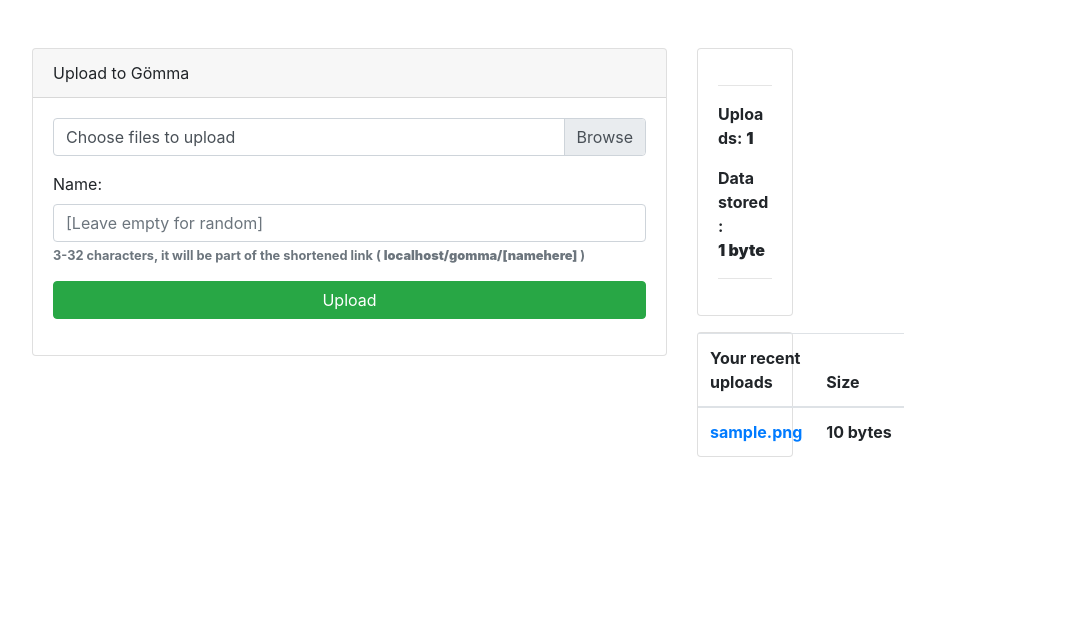
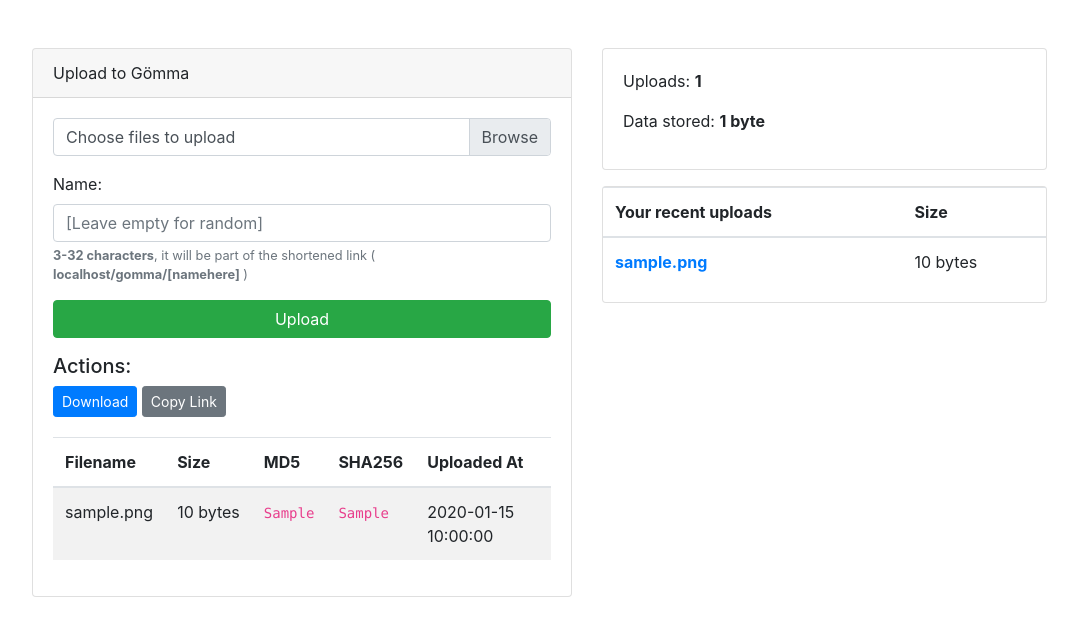
Before and after one commit to NotUnderi/gomma, a Django app: template gomma-web/gomma/templates/upload.html in a window 1280 px wide. Shown: the part 56-692 px from the top of the page, without its empty margins (53-1131 px from the left). Run offline with Django 5.2, Linux system fonts and the light colour scheme; tables that the repository leaves empty hold one stand-in row (values such as "Sample post"); the template is opened without the code that fills it: values that come from a table or form of the project are taken from there, most other values are stand-ins (such as "Sample title", 1, 10 or a date in 2020); parts of the project's set-up code (start-up, migrations or seed data) failed here and were passed over; some libraries are stand-ins or nearby versions.

Commit message:
Zip up multiple files. Slight adjustments to template

```diff
--- a/gomma-web/gomma/templates/upload.html
+++ b/gomma-web/gomma/templates/upload.html
@@ -1,5 +1,6 @@
 <!DOCTYPE html>
 <html>
+
 <head>
     <title>Gömma</title>
     <link rel="stylesheet" href="https://stackpath.bootstrapcdn.com/bootstrap/4.1.3/css/bootstrap.min.css" crossorigin="anonymous">
@@ -11,6 +12,7 @@
         }
     </style>
 </head>
+
 <body>
     <nav class="navbar navbar-expand-lg navbar-light bg-light">
         <a href="/" class="navbar-brand">Gömma</a>
@@ -22,7 +24,7 @@
     <div class="container mt-5">
 
         <div class="row">
-        <div class="col-7">
+            <div class="col-6">
                 <div class="card">
                     <div class="card-header">Upload to Gömma</div>
                     <div class="card-body">
@@ -36,7 +38,7 @@
                                 <label>Name:</label>
                                 <input type="text" name="name" placeholder="[Leave empty for random]" class="form-control" minlength="1" maxlength="32">
                                 <small class="form-text text-muted">
-                                <b>3-32 characters</b6X>, it will be part of the shortened link ( <b>localhost/gomma/[namehere]</b> )
+                                <b>3-32 characters</b>, it will be part of the shortened link ( <b>localhost/gomma/[namehere]</b> )
                             </small>
                             </div>
                             <input type="submit" name="upload" value="Upload" class="btn btn-success btn-block my-3">
@@ -46,6 +48,21 @@
                         {% endif %}
                         {% if message %}
                         <div class="alert alert-success mt-3">{{ message }}</div>
+                        {% endif %}
+                        {% if uploaded_files %}
+                        <div class="mt-3">
+                            <h5>Actions:</h5>
+                            {% for file in uploaded_files %}
+                            <div class="mb-2">
+                                <a href="/f/{{ file.stash_name }}" target="_blank" class="btn btn-sm btn-primary mb-1">Download</a>
+
+                                <button type="button" class="btn copy-btn btn-sm btn-secondary mb-1" data-clipboard-text="{{ request.scheme }}://{{ request.get_host }}/f/{{ file.stash_name }}" data-bs-toggle="tooltip" data-bs-placement="top" title="Copy link">
+                                Copy Link
+                            </button>
+                            </div>
+                            {% endfor %}
+                        </div>
+                        <div class="table-responsive">
                         <table class="table table-striped mt-2">
                             <thead>
                                 <tr>
@@ -54,7 +71,6 @@
                                     <th>MD5</th>
                                     <th>SHA256</th>
                                     <th>Uploaded At</th>
-                                <th>Actions</th> <!-- New column for buttons -->
                                 </tr>
                             </thead>
                             <tbody>
@@ -65,34 +81,34 @@
                                     <td class="selectall text-truncate" style="max-width: 120px;" title="{{ file.md5 }}"><code>{{ file.md5 }}</code></td>
                                     <td class="selectall text-truncate" style="max-width: 200px;" title="{{ file.sha256 }}"><code>{{ file.sha256 }}</code></td>
                                     <td>{{ file.uploaded_at|date:"Y-m-d H:i:s" }}</td>
-                                <td>
-                                    <!-- Open link -->
-                                    <a href="/f/{{ file.stash_name }}" target="_blank" class="btn btn-sm btn-primary mb-1">Open Link</a>
-
-                                    <!-- Copy link -->
-                                    <button class="btn btn-sm btn-secondary mb-1" onclick="copyLink('/f/{{ file.stash_name }}')">Copy Link</button>
-                                </td>
                                 </tr>
                                 {% endfor %}
                             </tbody>
                         </table>
+                        </div>
                         {% endif %}
                     </div>
                 </div>
             </div>
 
+
             <div class="col-5">
-            <div class="card mb-3">
+			<div class="row">
+				<div class="col-12">
+					<div class="card">
 						<div class="card-body">
-                    <hr>
 							<p>Uploads: <b>{{ total_uploads }}</b></p>
                             <p>Data stored: <b>{{ total_size|filesizeformat }}</b></p>
-                    <hr>
+						</div>
+					</div>
 				</div>
 			</div>
 
+
+			<div class="row mt-3 mb-5">
+				<div class="col-12">
 					<div class="card">
-                <table class="table mb-0">
+						<table class="table">
 							<thead>
 								<tr>
 									<th scope="col">Your recent uploads</th>
@@ -123,14 +139,37 @@ function updateFileField(){
                     }
                 }
             </script>
+            <script src="https://cdnjs.cloudflare.com/ajax/libs/popper.js/1.14.3/umd/popper.min.js" integrity="sha384-ZMP7rVo3mIykV+2+9J3UJ46jBk0WLaUAdn689aCwoqbBJiSnjAK/l8WvCWPIPm49" crossorigin="anonymous"></script>
+            <script src="https://stackpath.bootstrapcdn.com/bootstrap/4.1.3/js/bootstrap.min.js" integrity="sha384-ChfqqxuZUCnJSK3+MXmPNIyE6ZbWh2IMqE241rYiqJxyMiZ6OW/JmZQ5stwEULTy" crossorigin="anonymous"></script>
+            <script src="https://cdnjs.cloudflare.com/ajax/libs/clipboard.js/2.0.6/clipboard.min.js"></script>
+            <script src="https://cdnjs.cloudflare.com/ajax/libs/clipboard.js/2.0.6/clipboard.min.js"></script>
             <script>
-function copyLink(link){
-    navigator.clipboard.writeText(window.location.origin + link).then(function() {
-        alert("Copied to clipboard: " + window.location.origin + link);
-    }, function(err) {
-        alert("Failed to copy: " + err);
+                document.addEventListener('DOMContentLoaded', function() {
+                    var tooltipTriggerList = [].slice.call(document.querySelectorAll('[data-bs-toggle="tooltip"]'))
+                    var tooltipList = tooltipTriggerList.map(function (tooltipTriggerEl) {
+                        return new bootstrap.Tooltip(tooltipTriggerEl)
+                    })
+
+                    // ClipboardJS
+                    var clipboard = new ClipboardJS('.copy-btn');
+
+                    $(function () {
+                    $('[data-toggle="tooltip"]').tooltip();
                     });
-}
+
+                    $('.copy-btn').click(function() {
+                    var $btn = $(this);
+                    $btn.tooltip('hide')
+                        .attr('data-original-title', 'Copied!') // change text
+                        .tooltip('show');
+
+                    setTimeout(function() {
+                        $btn.tooltip('hide')
+                            .attr('data-original-title', 'Copy link');
+                    }, 3000);
+                    });
+                });
             </script>
 </body>
+
 </html>
```
Also changed, not shown: gomma-web/gomma/views.py (+79 -51 lines). Lines whose indentation alone changed are shown as unchanged.
